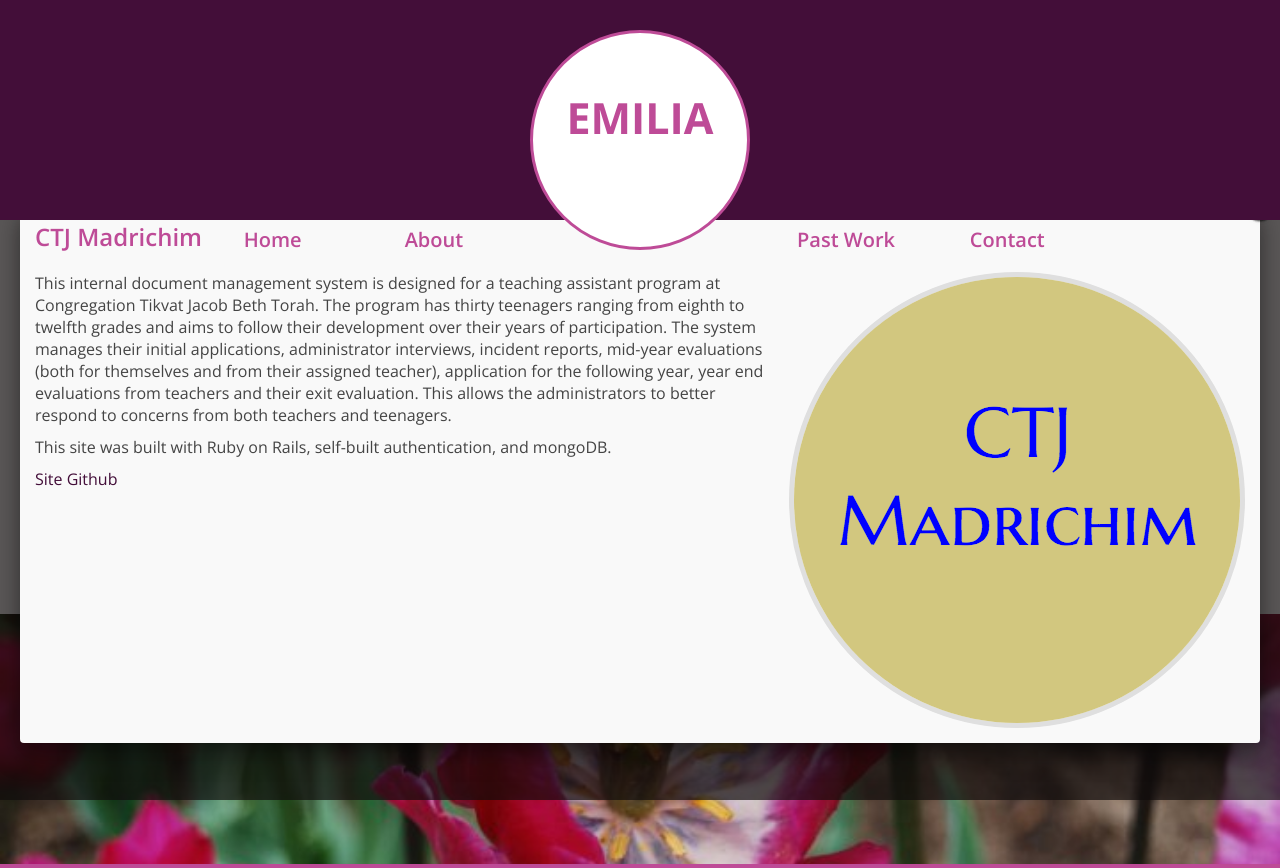
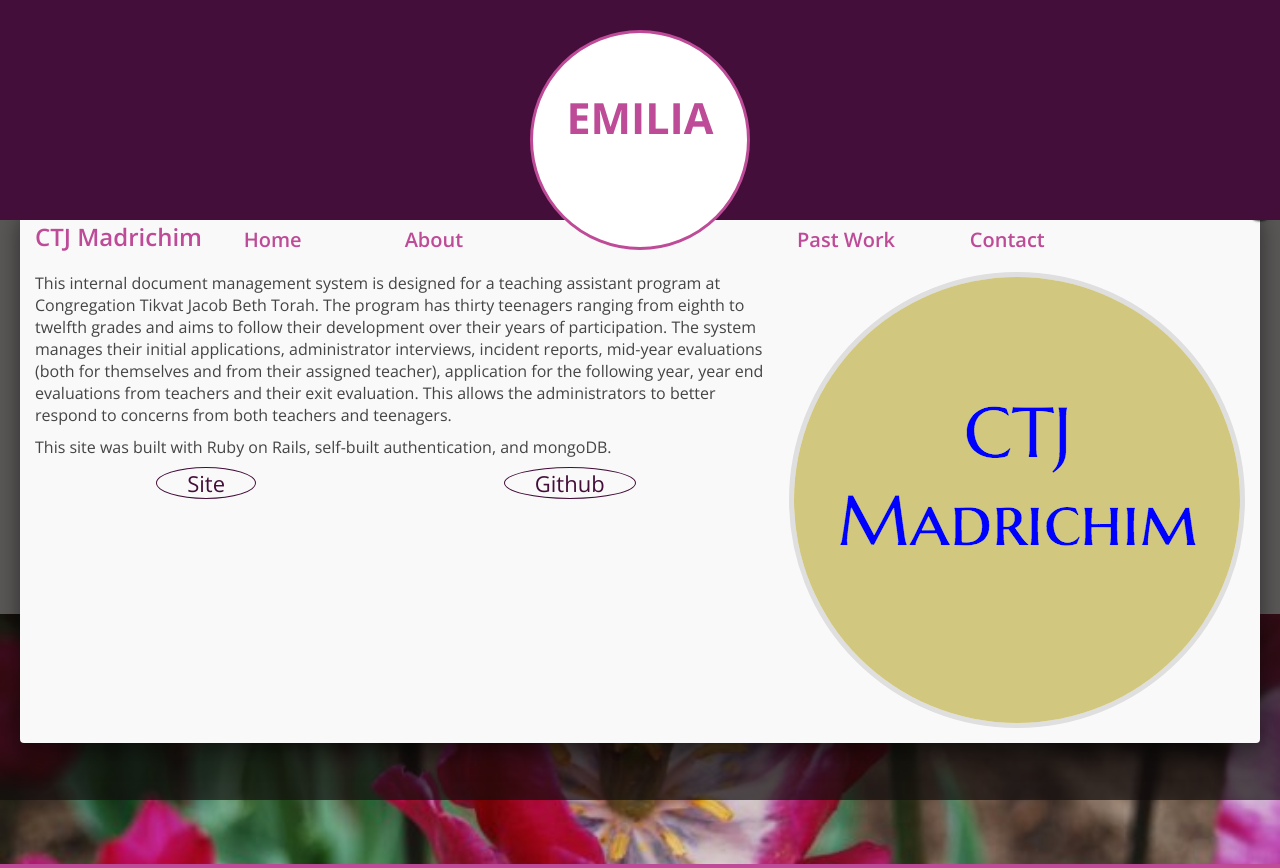
Before and after one commit to ekubokirs/work, a PHP site: page / in a window 1280 px wide, after a click on "Read more". Shown: the top 868 px of the page. Run offline with PHP 8.4, Linux system fonts and the light colour scheme; some libraries are stand-ins or nearby versions.

Commit message:
restyled popup links

```diff
--- a/css/style.css
+++ b/css/style.css
@@ -211,6 +211,12 @@ h2 {
 .popupbox a{
     text-decoration: none;
     color: #430e39;
+    margin: 10%;
+    font-size: 22px;
+    border: 1px solid #430e39;
+    padding: 0 2.5%;
+    border-radius: 100%;
+    text-align: center;
 }
 .popupbox a:hover {
     color: #be4b97;
--- a/index.html
+++ b/index.html
@@ -85,10 +85,8 @@
 			</p>
 			<p>This site was built with Ruby on Rails, self-built authentication, and mongoDB.
 			</p>
-			<p>
 			<a target="_blank" href="http://ctjmadrichim.herokuapp.com/">Site</a>
 			<a targe="_blank" href="https://github.com/ekubokirs/madrichim">Github</a>
-			</p>
 		</div>
 		<div id="inline2" class="popupbox">
 			<h3>Track Yo' Gas</h3>
@@ -97,10 +95,8 @@
 			</p>
 			<p>This site was built with Ruby on Rails, D3, postgresql, and self-built authentication.
 			</p>
-			<p>
 			<a target="_blank" href="http://trackyogas.herokuapp.com">Site</a>
 			<a targe="_blank" href="https://github.com/ekubokirs/mpg">Github</a>
-			</p>
 		</div>
 		<div id="inline3" class="popupbox">
 			<h3>Yay Lizzie!</h3>
@@ -109,10 +105,8 @@
 			</p>
 			<p>This site was built with Facebook authentication, mongoDB, and Ruby on Rails.
 			</p>
-			<p>
 			<a target="_blank" href="http://yaylizzie.com">Site</a>
 			<a targe="_blank" href="https://github.com/ekubokirs/gradGift">Github</a>
-			</p>
 		</div>
 		<div id="inline4" class="popupbox">
 			<h3>ParDIY</h3>
@@ -121,10 +115,8 @@
 			</p>
 			<p> This site will be built with mongoDB, Devise authentication, Facebook authentication and Ruby on Rails.
 			</p>
-			<p>
 			<a target="_blank" href="http://pardiy.herokuapp.com/">Site</a>
 			<a targe="_blank" href="https://github.com/ekubokirs/par">Github</a>
-			</p>
 		</div>
 		<a name="contact-link" class="anchor">&nbsp;</a>
 		<div id="contact-title">
```
Lines whose indentation alone changed are shown as unchanged.
